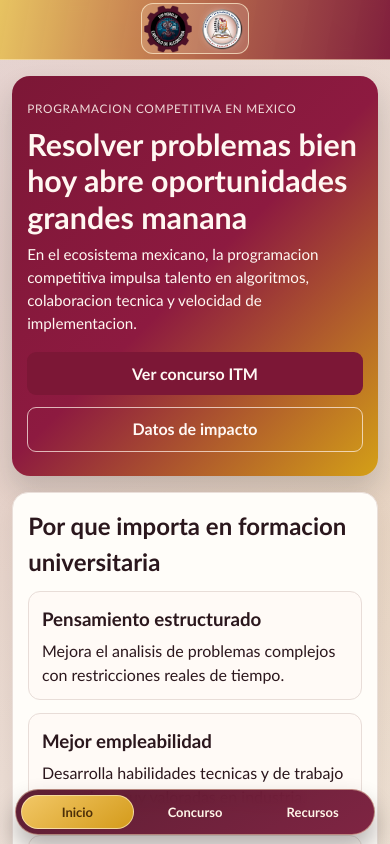
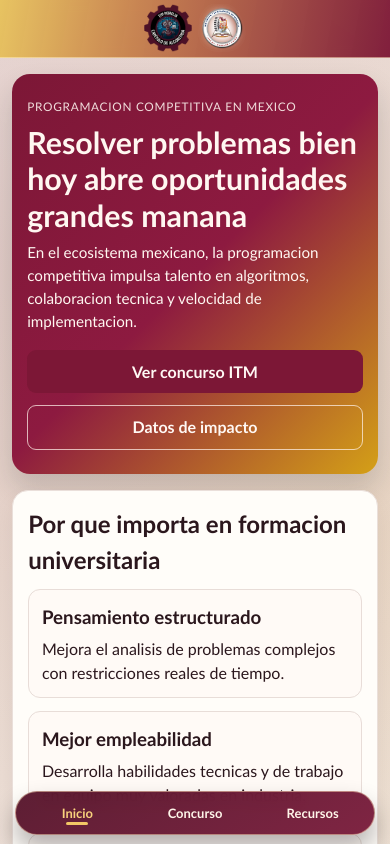
Before and after one commit to Cruzdev0131/concurso_61aniversario_itm, a React (Vite) app: page / in a window 390 px wide. Shown: the top 844 px of the page. Built offline with nearby package versions, Linux system fonts and the light colour scheme.

Commit message:
add isla

```diff
--- a/src/App.css
+++ b/src/App.css
@@ -119,13 +119,31 @@
   line-height: 1;
   padding: 0.7rem 0.4rem;
   border-radius: 999px;
-  border: 1px solid transparent;
+  border: 0;
+  position: relative;
+  transition: color 0.2s ease;
+}
+
+.mobile-nav-link::after {
+  content: '';
+  position: absolute;
+  left: 50%;
+  bottom: 0.28rem;
+  width: 0;
+  height: 3px;
+  border-radius: 999px;
+  background: #f2c766;
+  transform: translateX(-50%);
+  transition: width 0.2s ease;
 }
 
 .mobile-nav-link.active {
-  background: linear-gradient(145deg, #f2c766, #d49b1b);
-  color: #4d2f08;
-  border-color: rgba(255, 244, 214, 0.6);
+  background: transparent;
+  color: #f9d27d;
+}
+
+.mobile-nav-link.active::after {
+  width: 22px;
 }
 
 .page {
@@ -557,6 +575,9 @@
 
   .brand {
     margin: 0 auto;
+    border: 0;
+    background: transparent;
+    padding: 0;
   }
 
   .page {
```
